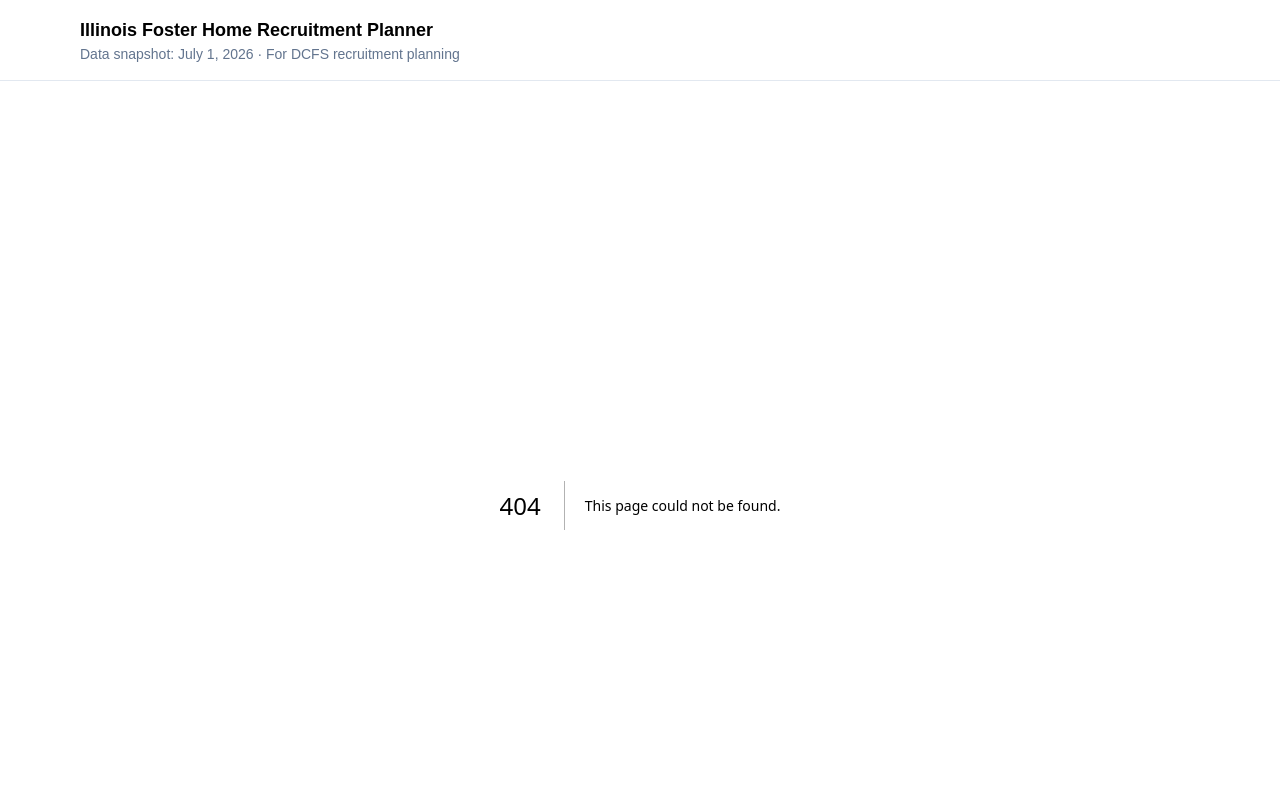
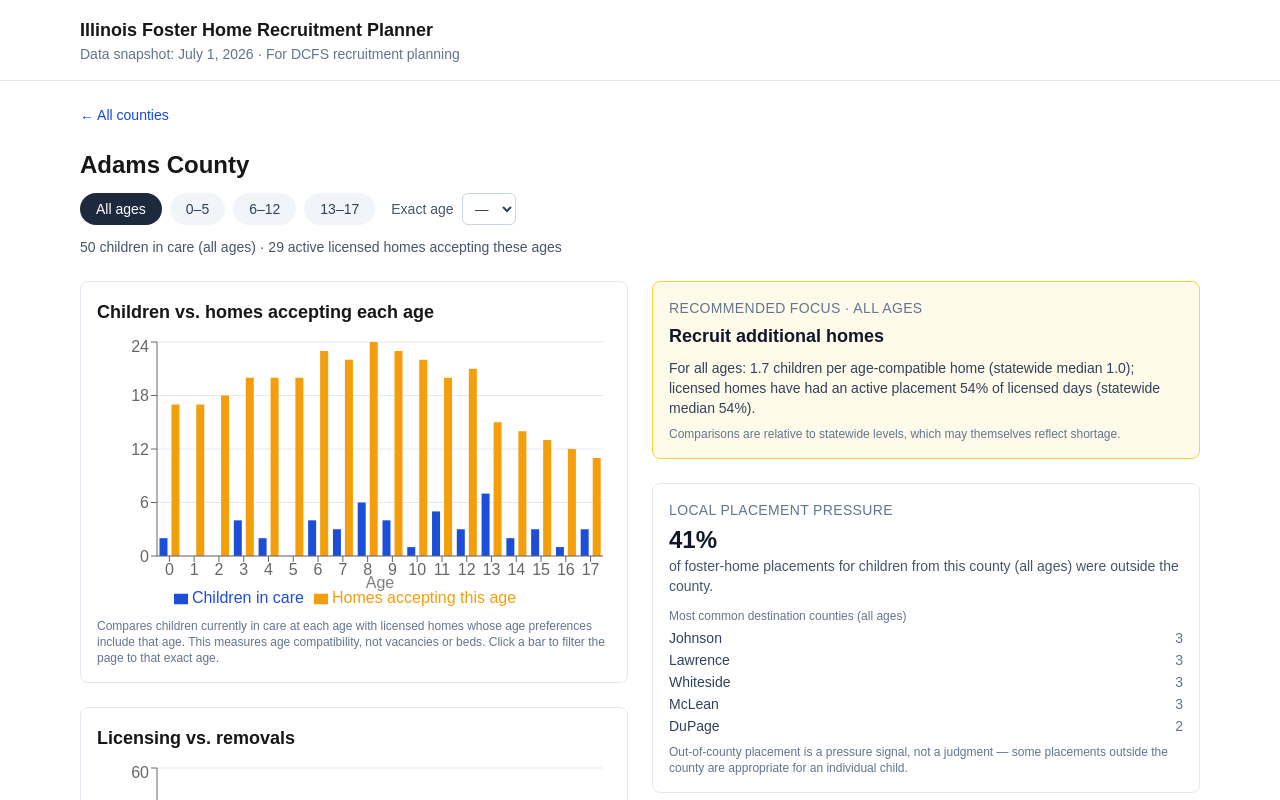
Before and after one commit to wrudnicki16/foster-insights-recruitment, a Next.js app: page /county/adams in a window 1280 px wide. Before the commit this address had no page. Shown: the top 800 px of the page. Built offline with nearby package versions, Linux system fonts and the light colour scheme.

Commit message:
feat: county detail page with compatibility chart and diagnostic

```diff
--- /dev/null
+++ b/src/app/county/[slug]/not-found.tsx
@@ -0,0 +1,15 @@
+import Link from "next/link";
+
+export default function NotFound() {
+  return (
+    <div className="py-16 text-center">
+      <h1 className="text-xl font-semibold">County not found</h1>
+      <p className="mt-2 text-sm text-slate-600">
+        That county isn&apos;t in the dataset.
+      </p>
+      <Link href="/" className="mt-4 inline-block text-blue-700 hover:underline">
+        ← Back to all counties
+      </Link>
+    </div>
+  );
+}
--- /dev/null
+++ b/src/app/county/[slug]/page.tsx
@@ -0,0 +1,85 @@
+import Link from "next/link";
+import { notFound } from "next/navigation";
+import AgeCompatibilityChart from "@/components/AgeCompatibilityChart";
+import AgeFilter from "@/components/AgeFilter";
+import DiagnosticCard from "@/components/DiagnosticCard";
+import OutOfCountyPanel from "@/components/OutOfCountyPanel";
+import TrendsChart from "@/components/TrendsChart";
+import { countyBySlug, getCounties, getMeta } from "@/lib/data";
+import { ageParamValue, agesFor, parseAgeParam, selectionLabel } from "@/lib/selection";
+import { childrenFor, homesFor, oocRateFor } from "@/lib/stats";
+import { AGES } from "@/lib/types";
+import { verdictFor } from "@/lib/verdict";
+
+export function generateStaticParams() {
+  return getCounties().map((c) => ({ slug: c.slug }));
+}
+
+export default async function CountyPage({ params, searchParams }: {
+  params: Promise<{ slug: string }>;
+  searchParams: Promise<{ age?: string }>;
+}) {
+  const { slug } = await params;
+  const { age } = await searchParams;
+  const county = countyBySlug(slug);
+  if (!county) notFound();
+
+  const sel = parseAgeParam(age);
+  const counties = getCounties();
+  const meta = getMeta();
+  const label = selectionLabel(sel).toLowerCase();
+
+  const chartData = AGES.map((a) => ({
+    age: a,
+    children: county.childrenByAge[a],
+    homes: county.homesByAge[a],
+  }));
+
+  const trendData = meta.months.map((month) => ({
+    month,
+    licenses: county.newLicensesByMonth[month] ?? 0,
+    removals: county.removalsByMonth[month] ?? 0,
+  }));
+
+  const ooc = oocRateFor(county, sel);
+
+  return (
+    <div className="space-y-6">
+      <nav className="no-print text-sm">
+        <Link href="/" className="text-blue-700 hover:underline">← All counties</Link>
+      </nav>
+      <section className="space-y-3">
+        <h1 className="text-2xl font-semibold">{county.name} County</h1>
+        <AgeFilter />
+        <p className="text-sm text-slate-600">
+          {childrenFor(county, sel).toLocaleString()} children in care ({label}) ·{" "}
+          {homesFor(county, sel).toLocaleString()} active licensed homes accepting these ages
+        </p>
+      </section>
+      <section className="grid grid-cols-1 gap-6 lg:grid-cols-2">
+        <div className="space-y-6">
+          <div className="rounded-lg border border-slate-200 bg-white p-4">
+            <h2 className="mb-2 text-lg font-semibold">Children vs. homes accepting each age</h2>
+            <AgeCompatibilityChart
+              data={chartData}
+              highlightAges={agesFor(sel)}
+              ageParam={ageParamValue(sel)}
+            />
+          </div>
+          <div className="rounded-lg border border-slate-200 bg-white p-4">
+            <h2 className="mb-2 text-lg font-semibold">Licensing vs. removals</h2>
+            <TrendsChart data={trendData} />
+          </div>
+        </div>
+        <div className="space-y-6">
+          <DiagnosticCard verdict={verdictFor(county, counties, sel)} label={label} />
+          <OutOfCountyPanel
+            ratePct={ooc === null ? "—" : `${(ooc * 100).toFixed(0)}%`}
+            label={label}
+            destinations={county.destinations}
+          />
+        </div>
+      </section>
+    </div>
+  );
+}
--- /dev/null
+++ b/src/components/AgeCompatibilityChart.tsx
@@ -0,0 +1,56 @@
+"use client";
+
+import { usePathname, useRouter } from "next/navigation";
+import {
+  Bar, CartesianGrid, ComposedChart, Legend, ResponsiveContainer, Tooltip, XAxis, YAxis,
+} from "recharts";
+
+interface Props {
+  data: { age: number; children: number; homes: number }[];
+  highlightAges: number[];
+  ageParam: string;
+}
+
+export default function AgeCompatibilityChart({ data, highlightAges, ageParam }: Props) {
+  const router = useRouter();
+  const pathname = usePathname();
+  const highlightAll = highlightAges.length === 18;
+
+  return (
+    <div>
+      <ResponsiveContainer width="100%" height={280}>
+        <ComposedChart data={data} margin={{ top: 8, right: 8, bottom: 4, left: 0 }}>
+          <CartesianGrid stroke="#e2e8f0" vertical={false} />
+          <XAxis dataKey="age" label={{ value: "Age", position: "insideBottom", offset: -2 }} />
+          <YAxis allowDecimals={false} />
+          <Tooltip
+            formatter={(value, name) => [value, name]}
+            labelFormatter={(age) => `Age ${age}`}
+          />
+          <Legend />
+          <Bar
+            name="Children in care"
+            dataKey="children"
+            fill="#1d4ed8"
+            fillOpacity={highlightAll ? 1 : 0.35}
+            onClick={(_, index) => router.push(`${pathname}?age=${data[index].age}`)}
+            className="cursor-pointer"
+          />
+          <Bar
+            name="Homes accepting this age"
+            dataKey="homes"
+            fill="#f59e0b"
+            fillOpacity={highlightAll ? 1 : 0.35}
+            onClick={(_, index) => router.push(`${pathname}?age=${data[index].age}`)}
+            className="cursor-pointer"
+          />
+        </ComposedChart>
+      </ResponsiveContainer>
+      <p className="mt-1 text-xs text-slate-500">
+        Compares children currently in care at each age with licensed homes whose age preferences
+        include that age. This measures age compatibility, not vacancies or beds. Click a bar to
+        filter the page to that exact age{ageParam !== "all" ? "; use the All ages button to reset" : ""}.
+      </p>
+    </div>
+  );
+}
--- /dev/null
+++ b/src/components/DiagnosticCard.tsx
@@ -0,0 +1,24 @@
+import type { Verdict } from "@/lib/verdict";
+
+const TONE: Record<Verdict["kind"], string> = {
+  recruit: "border-amber-300 bg-amber-50",
+  recruit_investigate: "border-red-300 bg-red-50",
+  investigate_activity: "border-sky-300 bg-sky-50",
+  comparatively_low: "border-emerald-300 bg-emerald-50",
+  in_line: "border-slate-300 bg-slate-50",
+};
+
+export default function DiagnosticCard({ verdict, label }: { verdict: Verdict; label: string }) {
+  return (
+    <div className={`rounded-lg border p-4 ${TONE[verdict.kind]}`}>
+      <h3 className="text-sm font-medium uppercase tracking-wide text-slate-500">
+        Recommended focus · {label}
+      </h3>
+      <p className="mt-1 text-lg font-semibold text-slate-900">{verdict.headline}</p>
+      <p className="mt-2 text-sm text-slate-700">{verdict.detail}</p>
+      <p className="mt-2 text-xs text-slate-500">
+        Comparisons are relative to statewide levels, which may themselves reflect shortage.
+      </p>
+    </div>
+  );
+}
--- /dev/null
+++ b/src/components/OutOfCountyPanel.tsx
@@ -0,0 +1,38 @@
+interface Props {
+  ratePct: string;
+  label: string;
+  destinations: { county: string; count: number }[];
+}
+
+export default function OutOfCountyPanel({ ratePct, label, destinations }: Props) {
+  return (
+    <div className="rounded-lg border border-slate-200 bg-white p-4">
+      <h3 className="text-sm font-medium uppercase tracking-wide text-slate-500">
+        Local placement pressure
+      </h3>
+      <p className="mt-1 text-2xl font-semibold text-slate-900">{ratePct}</p>
+      <p className="text-sm text-slate-600">
+        of foster-home placements for children from this county ({label}) were outside the county.
+      </p>
+      {destinations.length > 0 && (
+        <div className="mt-3">
+          <h4 className="text-xs font-medium text-slate-500">
+            Most common destination counties (all ages)
+          </h4>
+          <ul className="mt-1 space-y-0.5 text-sm text-slate-700">
+            {destinations.map((d) => (
+              <li key={d.county} className="flex justify-between">
+                <span>{d.county}</span>
+                <span className="tabular-nums text-slate-500">{d.count.toLocaleString()}</span>
+              </li>
+            ))}
+          </ul>
+        </div>
+      )}
+      <p className="mt-2 text-xs text-slate-500">
+        Out-of-county placement is a pressure signal, not a judgment — some placements outside the
+        county are appropriate for an individual child.
+      </p>
+    </div>
+  );
+}
--- /dev/null
+++ b/src/components/TrendsChart.tsx
@@ -0,0 +1,26 @@
+"use client";
+
+import {
+  CartesianGrid, Legend, Line, LineChart, ResponsiveContainer, Tooltip, XAxis, YAxis,
+} from "recharts";
+
+export default function TrendsChart({ data }: { data: { month: string; licenses: number; removals: number }[] }) {
+  return (
+    <div>
+      <ResponsiveContainer width="100%" height={220}>
+        <LineChart data={data} margin={{ top: 8, right: 8, bottom: 4, left: 0 }}>
+          <CartesianGrid stroke="#e2e8f0" vertical={false} />
+          <XAxis dataKey="month" interval={11} tick={{ fontSize: 11 }} />
+          <YAxis allowDecimals={false} />
+          <Tooltip />
+          <Legend />
+          <Line name="New licenses" type="monotone" dataKey="licenses" stroke="#0f766e" dot={false} />
+          <Line name="Removals" type="monotone" dataKey="removals" stroke="#b45309" dot={false} />
+        </LineChart>
+      </ResponsiveContainer>
+      <p className="mt-1 text-xs text-slate-500">
+        Monthly newly licensed homes vs. children removed into care, Jan 2022 – Jun 2026.
+      </p>
+    </div>
+  );
+}
```
